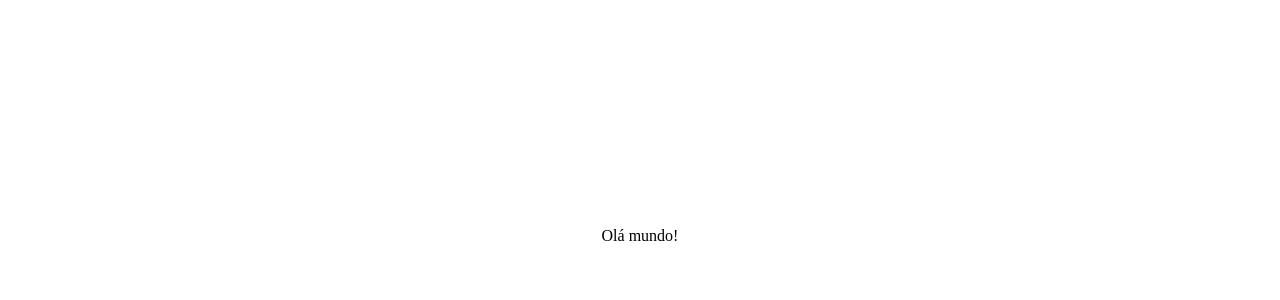
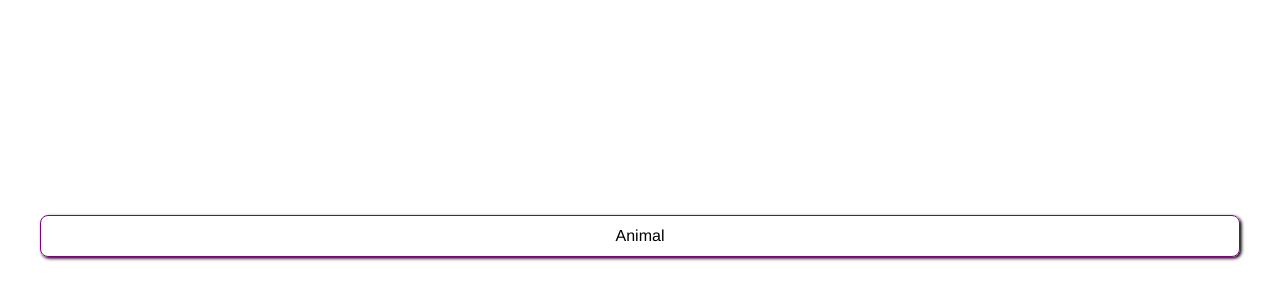
Before and after one commit to ufjf-dcc207/ufjf-dcc207-2024-3-a-atv03-Lara-Dias, a React (Vite) app: page / in a window 1280 px wide. Shown: the part 164-464 px from the top of the page. Built offline with nearby package versions, Linux system fonts and the light colour scheme.

Commit message:
adiciona componente animal

```diff
--- /dev/null
+++ b/src/Animal.css
@@ -0,0 +1,6 @@
+.animal{
+    border: 1px solid purple;
+    box-shadow: 0.1em 0.1em 0.2em;
+    padding: 0.5em;
+    border-radius: 0.5em;
+}
--- /dev/null
+++ b/src/Animal.tsx
@@ -0,0 +1,5 @@
+import "./Animal.css";
+
+export default function(){
+    return <div className="animal">Animal</div>
+}
--- a/src/App.tsx
+++ b/src/App.tsx
@@ -1,7 +1,10 @@
+import Animal from './Animal'
 import './App.css'
 
 function App() {
-  return <div className="app"> Olá mundo!</div>
+  return <div className="app">
+  <Animal/>
+  </div>;
 }
 
 export default App
--- a/src/index.css
+++ b/src/index.css
@@ -1,4 +1,7 @@
 :root {
+  font-family: 'Franklin Gothic Medium', 'Arial Narrow', Arial, sans-serif;
   place-content: center;
   min-height: 100vh;
+  line-height: 1.5;
+  font-weight: 400;
 }
```
